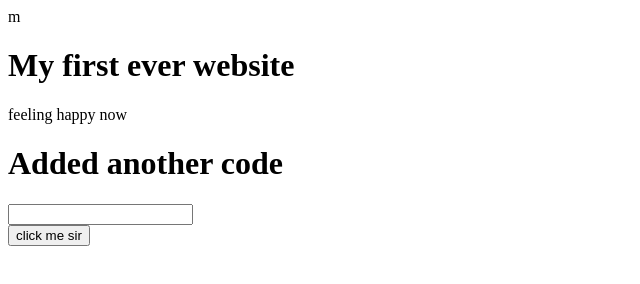
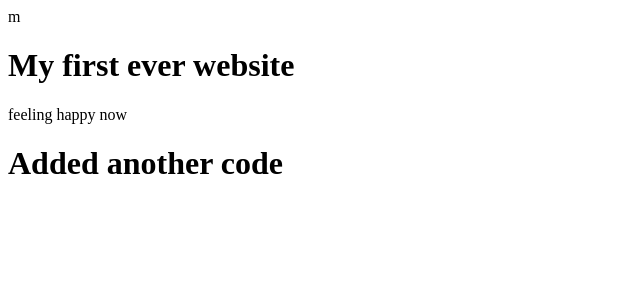
Before and after one commit to RAKINMWORK/My-First-Website, a plain HTML site: page index.html in a window 1280 px wide. Shown: the whole page, without its empty margins (0-640 px from the left). Drawn offline with Linux system fonts and the light colour scheme.

Commit message:
Revert "Develop"

```diff
--- a/index.html
+++ b/index.html
@@ -10,9 +10,6 @@
     <p>feeling happy now</p>
 
     <h1>Added another code</h1>
-    <input type="text" name="" id="">
-    <br>
-    <button>click me sir  </button>
 
 </body>
 </html>
```
